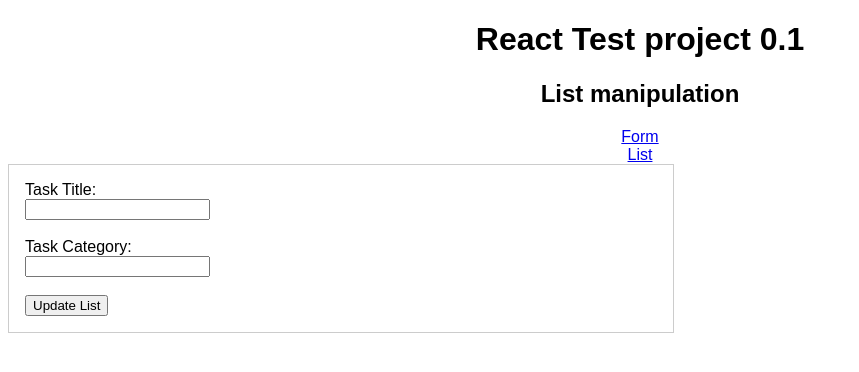
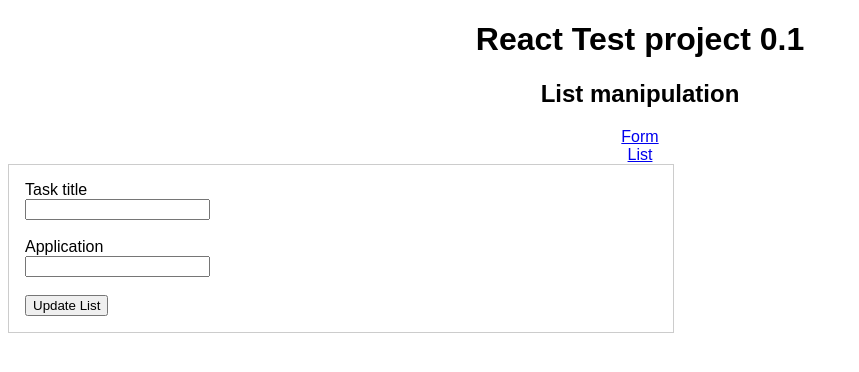
Before and after one commit to Themujin/ReactPractice, a React (Create React App) app: page / in a window 1280 px wide. Shown: the top 372 px of the page, without its empty margins (0-859 px from the left). Built offline with nearby package versions, Linux system fonts and the light colour scheme.

Commit message:
Update 2 files

```diff
--- /dev/null
+++ b/src/Components/Input.js
@@ -0,0 +1,18 @@
+const Input = (props) => {
+  return (
+    <>
+      <label htmlFor={props.id} className="control-label">
+        {props.lable}
+      </label>
+      <br />
+      <input
+        type="text"
+        id="props.id"
+        value={props.value}
+        onChange={(e) => props.onChange(props.id, e.target.value)}
+      />
+    </>
+  );
+};
+
+export default Input;
--- a/src/Form.js
+++ b/src/Form.js
@@ -1,39 +1,37 @@
-import { useRef, useState } from "react";
+import { useState } from "react";
+import Input from "./Components/Input";
 
 const Form = (props) => {
-  const taskTitleInput = useRef();
-  const taskApplicationInput = useRef();
+  const updateData = props.updateTask;
 
-  const updateData = props.updateTask;
+  const [task, setTask] = useState("");
+  const [application, setApplication] = useState("");
+
   const handleSubmit = (e) => {
     e.preventDefault();
-
-    updateData({
-      id: "",
-      Task: taskTitleInput.current.value,
-      Application: taskApplicationInput.current.value,
-    });
+    console.log(task);
+    console.log(application);
   };
-
   return (
     <div className="control">
       <form onSubmit={handleSubmit}>
-        <label htmlFor="taskName" className="control-label">
-          Task Title:
-        </label>
-        <br />
-        <input type="text" id="taskName" ref={taskTitleInput} />
+        <Input
+          lable="Task title"
+          id="Task"
+          value={task}
+          onChange={(id, value) => {
+            setTask(value);
+          }}
+        />
         <br /> <br />
-        <label htmlFor="taskCat" className="control-label">
-          Task Category:
-        </label>
-        <br />
-        <input
-          type="text"
-          id="taskCat"
-          ref={taskApplicationInput}
-        /> <br /> <br />
-        <input type="submit" value="Update List" />
+        <Input
+          lable="Application"
+          id="Application"
+          value={application}
+          onChange={(id, value) => setApplication(value)}
+        />
+        <br /> <br />
+        <input type="submit" value="Update List" onClick={handleSubmit} />
       </form>
     </div>
   );
```
